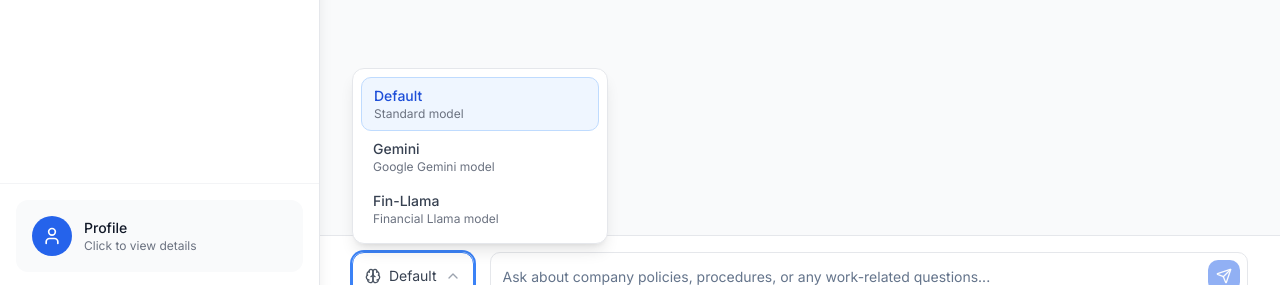
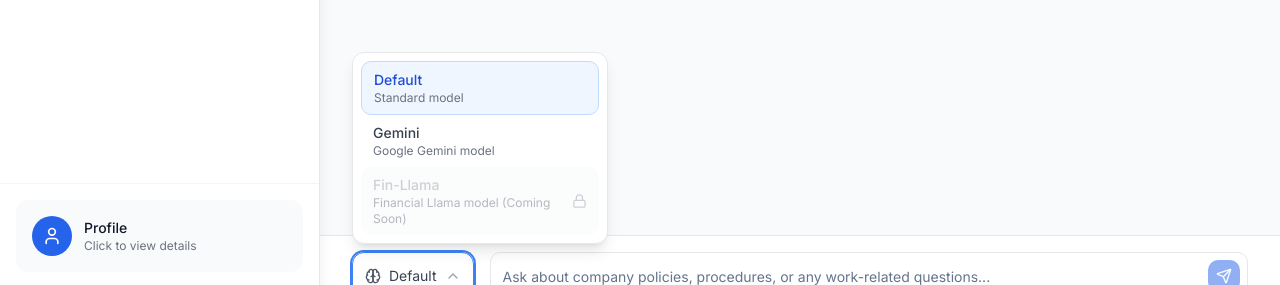
Before and after one commit to mynkgupta22/orris, a Next.js app in the folder frontend/: page /chat in a window 1280 px wide. Both pictures are taken after a click on the button "Default". Shown: the part 456-741 px from the top of the page. Built offline with nearby package versions, Linux system fonts and the light colour scheme; no server answers.

Commit message:
Locked FinLlama [temp]

```diff
--- a/frontend/app/chat/page.tsx
+++ b/frontend/app/chat/page.tsx
@@ -66,9 +66,9 @@ export default function ChatInterface() {
 
   // Model options configuration
   const modelOptions = [
-    { value: 'default' as ModelType, label: 'Default', description: 'Standard model' },
-    { value: 'gemini' as ModelType, label: 'Gemini', description: 'Google Gemini model' },
-    { value: 'finllama' as ModelType, label: 'Fin-Llama', description: 'Financial Llama model' }
+    { value: 'default' as ModelType, label: 'Default', description: 'Standard model', disabled: false },
+    { value: 'gemini' as ModelType, label: 'Gemini', description: 'Google Gemini model', disabled: false },
+    { value: 'finllama' as ModelType, label: 'Fin-Llama', description: 'Financial Llama model (Coming Soon)', disabled: true }
   ]
 
   // Close dropdown when clicking outside
@@ -82,6 +82,13 @@ export default function ChatInterface() {
     document.addEventListener('mousedown', handleClickOutside)
     return () => document.removeEventListener('mousedown', handleClickOutside)
   }, [])
+
+  // Reset selected model if it's finllama (disabled)
+  useEffect(() => {
+    if (selectedModel === 'finllama') {
+      setSelectedModel('default')
+    }
+  }, [selectedModel])
 
   // Get use_finllama value based on selected model
   const getUseFinllama = (model: ModelType): boolean => {
@@ -746,17 +753,29 @@ export default function ChatInterface() {
                         <button
                           key={option.value}
                           onClick={() => {
-                            setSelectedModel(option.value)
-                            setModelDropdownOpen(false)
+                            if (!option.disabled) {
+                              setSelectedModel(option.value)
+                              setModelDropdownOpen(false)
+                            }
                           }}
+                          disabled={option.disabled}
                           className={`w-full text-left px-3 py-2 rounded-md transition-colors ${
-                            selectedModel === option.value
+                            option.disabled
+                              ? 'cursor-not-allowed opacity-50 bg-gray-50 text-gray-400'
+                              : selectedModel === option.value
                               ? 'bg-blue-50 text-blue-700 border border-blue-200'
                               : 'hover:bg-gray-50 text-gray-700'
                           }`}
                         >
-                          <div className="font-medium text-sm">{option.label}</div>
-                          <div className="text-xs text-gray-500">{option.description}</div>
+                          <div className="flex items-center justify-between">
+                            <div>
+                              <div className="font-medium text-sm">{option.label}</div>
+                              <div className="text-xs text-gray-500">{option.description}</div>
+                            </div>
+                            {option.disabled && (
+                              <Lock className="w-4 h-4 text-gray-400" />
+                            )}
+                          </div>
                         </button>
                       ))}
                     </div>
```
